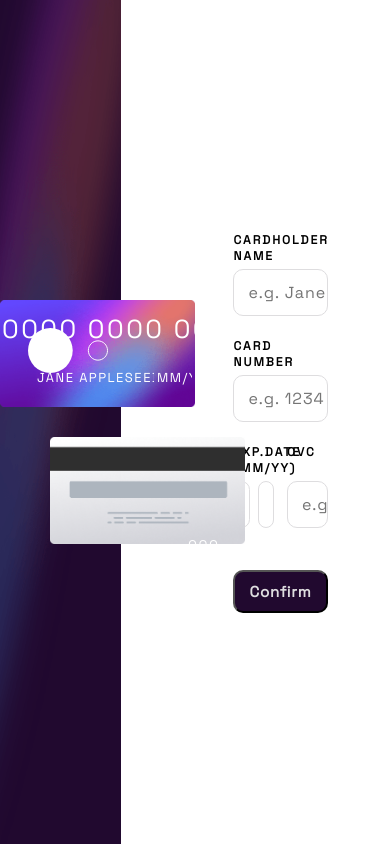
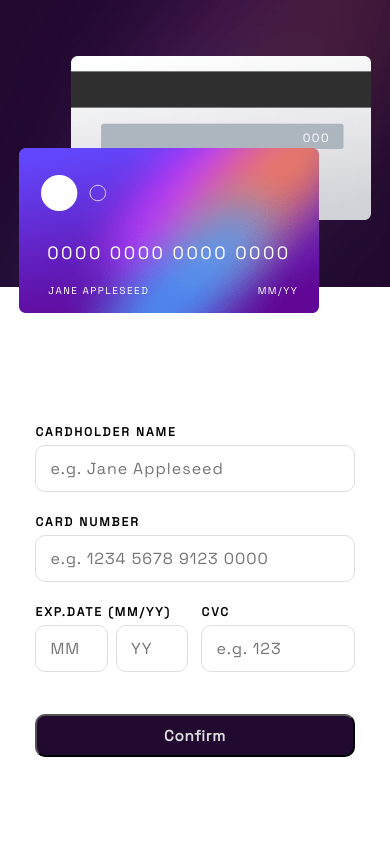
Before and after one commit to Siluetaz/interactive-card-frontend-mentor, a Vue app: page / in a window 390 px wide. Built offline with nearby package versions, Linux system fonts and the light colour scheme.

Commit message:
positions

```diff
--- a/src/App.vue
+++ b/src/App.vue
@@ -97,7 +97,7 @@ const validateOnlyNumber = (newValue, input) => {
 
 
 const actionConfirm = () => {
-  if (!state) {
+  if (!state.value) {
     name.value = ""
     number.value = ""
     expDateM.value = ""
@@ -116,9 +116,18 @@ onMounted(() => {
 <template>
   <div class="container">
     <div class="left-side">
-      <div class="bg-mask"><img class="bg-desktop" src="../images/bg-main-desktop.png" /></div>
     </div>
     <div class="right-side">
+      <div class="card-container">
+        <div class="card-mask-front">
+          <card-front class="card-front" :name="name" :number="number" :expDateM="expDateM" :expDateY="expDateY">
+          </card-front>
+        </div>
+        <div class="card-mask-back">
+          <card-back class="card-back" :cvc="cvc"></card-back>
+        </div>
+
+      </div>
       <div :class="[state ? 'form-container' : 'none']">
         <div class="input-lg-container">
           <label>CARDHOLDER NAME</label>
@@ -164,13 +173,6 @@ onMounted(() => {
       <complete-state :class="[!state ? '' : 'none']" @actionConfirm="actionConfirm">
       </complete-state>
     </div>
-    <div class="card-container">
-      <div class="card-mask">
-        <card-front class="card-front" :name="name" :number="number" :expDateM="expDateM" :expDateY="expDateY">
-        </card-front>
-        <card-back class="card-back" :cvc="cvc"></card-back>
-      </div>
-    </div>
   </div>
 </template>
 
@@ -179,41 +181,40 @@ onMounted(() => {
   display: flex;
   height: 100%;
 
-  .card-container {
-    position: fixed;
-    width: 50%;
-    height: 100%;
-    display: flex;
-    justify-content: center;
-    align-items: center;
-
-    .card-mask {
-      width: 40rem;
-
-      .card-front {
-        width: 100%;
-      }
-
-      .card-back {
-        width: 100%;
-        margin: 3rem 0rem 0rem 5rem;
-      }
-    }
-  }
-
   .right-side {
     width: 100%;
     height: 100%;
-    display: flex;
-    justify-content: center;
+    display: grid;
+    grid-template-columns: repeat(11, minmax(0, 1fr));
     align-items: center;
 
+    .card-container {
+      grid-column: 1/7;
+      display: flex;
+      flex-direction: column;
+      align-items: center;
+      gap: 4rem;
+      margin-right: 5rem;
+
+      .card-mask-front {
+        width: 40rem;
+
+      }
+
+      .card-mask-back {
+        width: 40rem;
+        margin-left: 10rem;
+
+
+      }
+    }
+
     .form-container {
-      width: 35%;
+      grid-column: 7/10;
+      height: fit-content;
       display: grid;
       gap: 2.2rem;
       grid-template-columns: repeat(4, minmax(0, 1fr));
-      margin-left: 5rem;
 
       .grid-column {
         grid-column: 1/5;
@@ -307,20 +308,12 @@ onMounted(() => {
 
 
   .left-side {
-    width: 45%;
+    position: absolute;
+    z-index: -1;
+    width: 35%;
     height: 100%;
-    max-width: 45%;
-
-    .bg-mask {
-      height: 100%;
-      overflow: hidden;
-
-      .bg-desktop {
-        width: 100%;
-        height: 100%;
-      }
-    }
-
+    background-image: url(../images/bg-main-desktop.png);
+    background-size: cover;
   }
 }
 
@@ -335,4 +328,59 @@ onMounted(() => {
 .none {
   display: none;
 }
+
+@media screen and (max-width: 850px) {
+  .container {
+    flex-direction: column;
+
+    .left-side {
+      height: 34%;
+      width: 100%;
+      background-image: url(../images/bg-main-mobile.png);
+      background-size: cover;
+    }
+
+    .right-side {
+      display: grid;
+      grid-template-columns: repeat(11, minmax(0, 1fr));
+      grid-template-rows: repeat(5, minmax(0, 1fr));
+      align-items: center;
+      row-gap: 0rem;
+
+      .card-container {
+        grid-column: 1/12;
+        grid-row: 1/3;
+        display: grid;
+        gap: 0rem;
+        margin-right: 0rem;
+        grid-template-rows: repeat(11, minmax(0, 1fr));
+        grid-template-columns: repeat(15, minmax(0, 1fr));
+        row-gap: 3.08rem;
+        justify-items: center;
+        .card-mask-front {
+          grid-column: 3/12;
+          grid-row: 5/12;
+          width: 30rem;
+        }
+
+        .card-mask-back {
+          grid-column: 5/14;
+          grid-row: 2/9;
+          width: 30rem;
+          margin-left: 0rem;
+          z-index: -1;
+        }
+      }
+
+      .form-container {
+        grid-column: 2/11;
+        grid-row: 3/6;
+        height: fit-content;
+        display: grid;
+        gap: 2.2rem;
+        grid-template-columns: repeat(4, minmax(0, 1fr));
+      }
+    }
+  }
+}
 </style>
--- a/src/components/Card-back.vue
+++ b/src/components/Card-back.vue
@@ -9,13 +9,13 @@ let cvc = ref("000")
 watch(props, (newProps) => {
     cvc.value = '000'
 
-        cvc.value = newProps.cvc + cvc.value.substring(newProps.cvc.length, 3)
+    cvc.value = newProps.cvc + cvc.value.substring(newProps.cvc.length, 3)
 
 })
 </script>
 
 <template>
-    <div class="container">
+    <div class="container-back">
         <img class="img-card" src="../../images/bg-card-back.png" alt="">
         <div class="content">
             <input class="input-lg" type="text" v-model="cvc" disabled>
@@ -24,13 +24,14 @@ watch(props, (newProps) => {
 </template>
 
 <style lang="scss" scoped>
-.container {
+.container-back {
     input {
         background: none;
         border: none;
         color: var(--white);
     }
 
+    display: flex;
     position: relative;
 
     .img-card {
@@ -41,21 +42,30 @@ watch(props, (newProps) => {
         position: absolute;
         width: 100%;
         height: 100%;
+        display: grid;
+        grid-template-rows: repeat(7, minmax(0, 1fr));
+        grid-template-columns: repeat(11, minmax(0, 1fr));
+        justify-content: center;
+        align-items: center;
 
-        // background-color: red;
-        // display: grid;
-        // grid-template-columns: repeat(4);
-        // grid-template-rows: repeat(2);
         .input-lg {
-            // grid-column: 1/5;
-            position: absolute;
-            top: 9.8rem;
-            right: 1rem;
-            width: 30%;
+            grid-column: 9/11;
+            grid-row: 4/5;
             font-size: 1.4rem;
             letter-spacing: 0.15rem;
             text-align: center;
         }
     }
 }
+
+@media screen and (max-width: 850px) {
+    .container-back {
+
+        .content {
+            .input-lg {
+                font-size: 1.2rem;
+            }
+        }
+    }
+}
 </style>
--- a/src/components/Card-front.vue
+++ b/src/components/Card-front.vue
@@ -5,8 +5,7 @@ const props = defineProps({
     name: String,
     number: String,
     expDateM: String,
-    expDateY: String,
-    pressed: String
+    expDateY: String
 })
 let number = ref("0000 0000 0000 0000")
 let name = ref("JANE APPLESEED")
@@ -15,7 +14,6 @@ onMounted(() => {
 })
 
 watch(props, (newProps) => {
-
     name.value = newProps.name
     if (name.value === "") {
         name.value = "JANE APPLESEED"
@@ -37,10 +35,12 @@ watch(props, (newProps) => {
 </script>
 
 <template>
-    <div class="container">
+    <div class="container-front">
         <img class="img-card" src="../../images/bg-card-front.png" alt="">
         <div class="content">
-            <img class="img-logo" src="../../images/card-logo.svg" alt="">
+            <div class="img-logo">
+                <img src="../../images/card-logo.svg" alt="">
+            </div>
             <input class="input-lg" type="text" v-model="number" disabled>
             <input class="input-md" type="text" v-model="name" disabled>
             <input class="input-sm" type="text" v-model="expDate" disabled>
@@ -49,13 +49,14 @@ watch(props, (newProps) => {
 </template>
 
 <style lang="scss" scoped>
-.container {
-    input {
-        background: none;
-        border: none;
-        color: var(--white);
-    }
+input {
+    background: none;
+    border: none;
+    color: var(--white);
+}
 
+.container-front {
+    display: flex;
     position: relative;
 
     .img-card {
@@ -66,40 +67,99 @@ watch(props, (newProps) => {
         position: absolute;
         width: 100%;
         height: 100%;
+        display: grid;
+        grid-template-rows: repeat(11, minmax(0, 1fr));
+        grid-template-columns: repeat(11, minmax(0, 1fr));
+
+        .img-logo {
+            grid-column: 1/5;
+            grid-row: 1/7;
+            display: flex;
+            justify-content: center;
+            align-items: center;
+        }
 
         .input-lg {
-            position: absolute;
-            bottom: 6rem;
-            width: 100%;
+            grid-column: 1/12;
+            grid-row: 6/10;
             font-size: 2.6rem;
             letter-spacing: 0.25rem;
             text-align: center;
         }
 
         .input-md {
-            position: absolute;
-            bottom: 2rem;
-            left: 3.5rem;
-            width: 60%;
+            grid-column: 2/8;
+            grid-row: 9/12;
             font-size: 1.3rem;
             letter-spacing: 0.15rem;
             text-transform: uppercase;
+            text-align: start;
         }
 
         .input-sm {
-            position: absolute;
-            bottom: 2rem;
-            right: 0.1rem;
-            width: 18%;
+            grid-column: 9/12;
+            grid-row: 9/12;
             font-size: 1.3rem;
             letter-spacing: 0.15rem;
+            text-align: center;
         }
 
-        .img-logo {
+    }
+}
+
+@media screen and (max-width: 850px) {
+    .container-front {
+        display: flex;
+        position: relative;
+
+        .img-card {
+            width: 100%;
+        }
+
+        .content {
             position: absolute;
-            top: 2.8rem;
-            left: 2.8rem;
-            width: 8rem;
+            width: 100%;
+            height: 100%;
+            display: grid;
+            grid-template-rows: repeat(11, minmax(0, 1fr));
+            grid-template-columns: repeat(11, minmax(0, 1fr));
+
+            .img-logo {
+                grid-column: 1/5;
+                grid-row: 1/7;
+                display: flex;
+                justify-content: center;
+                align-items: center;
+                img{
+                    width: 6.5rem;
+                }
+            }
+
+            .input-lg {
+                grid-column: 1/12;
+                grid-row: 6/10;
+                font-size: 1.78rem;
+                letter-spacing: 0.25rem;
+                text-align: center;
+            }
+
+            .input-md {
+                grid-column: 2/8;
+                grid-row: 9/12;
+                font-size: 1rem;
+                letter-spacing: 0.15rem;
+                text-transform: uppercase;
+                text-align: start;
+            }
+
+            .input-sm {
+                grid-column: 9/12;
+                grid-row: 9/12;
+                font-size: 1rem;
+                letter-spacing: 0.15rem;
+                text-align: center;
+            }
+
         }
     }
 }
--- a/src/components/Complete-state.vue
+++ b/src/components/Complete-state.vue
@@ -3,10 +3,8 @@ import { ref, onMounted, watch } from 'vue'
 const props = defineProps({
     state: Boolean,
 })
-const actionContinue = () => {
-    document.getElementById("form").style.display = "grid"
-    document.getElementById("complete-state").style.display = "none"
-}
+
+
 onMounted(() => {
 })
 </script>
```
